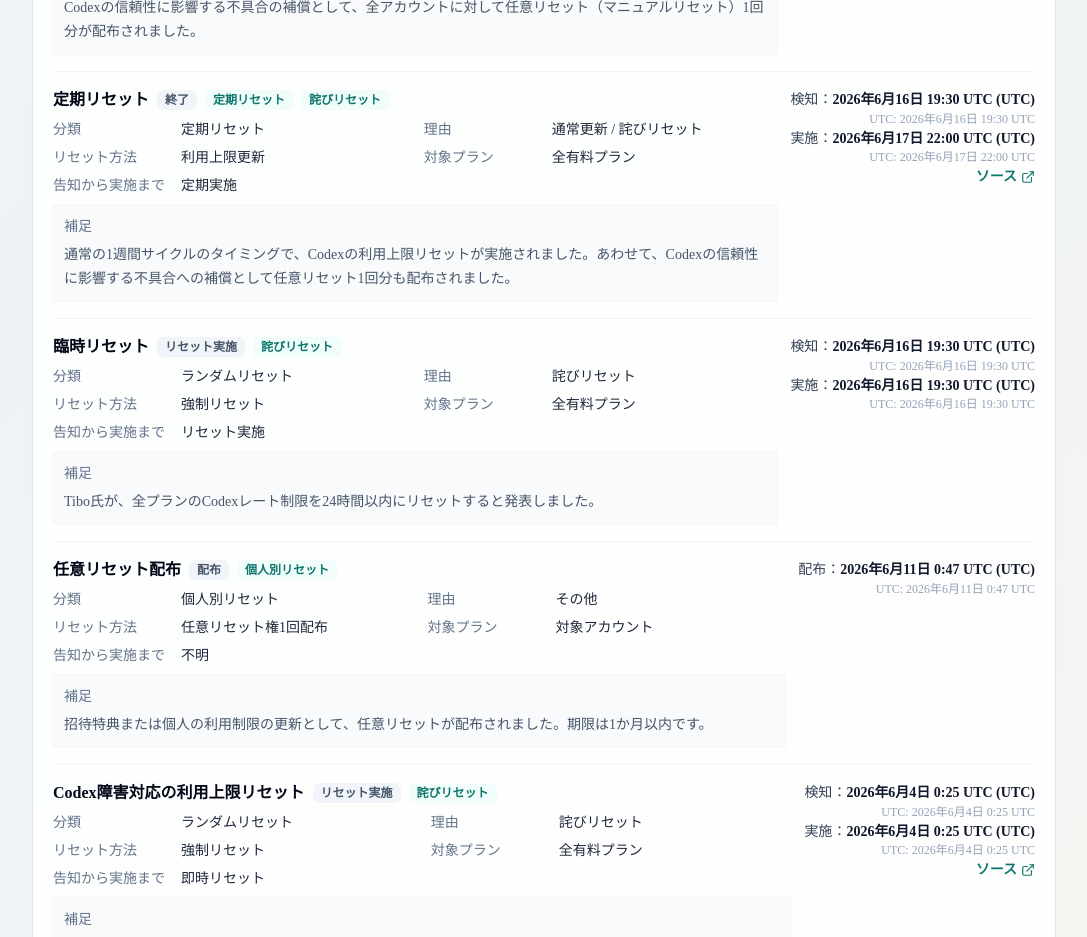
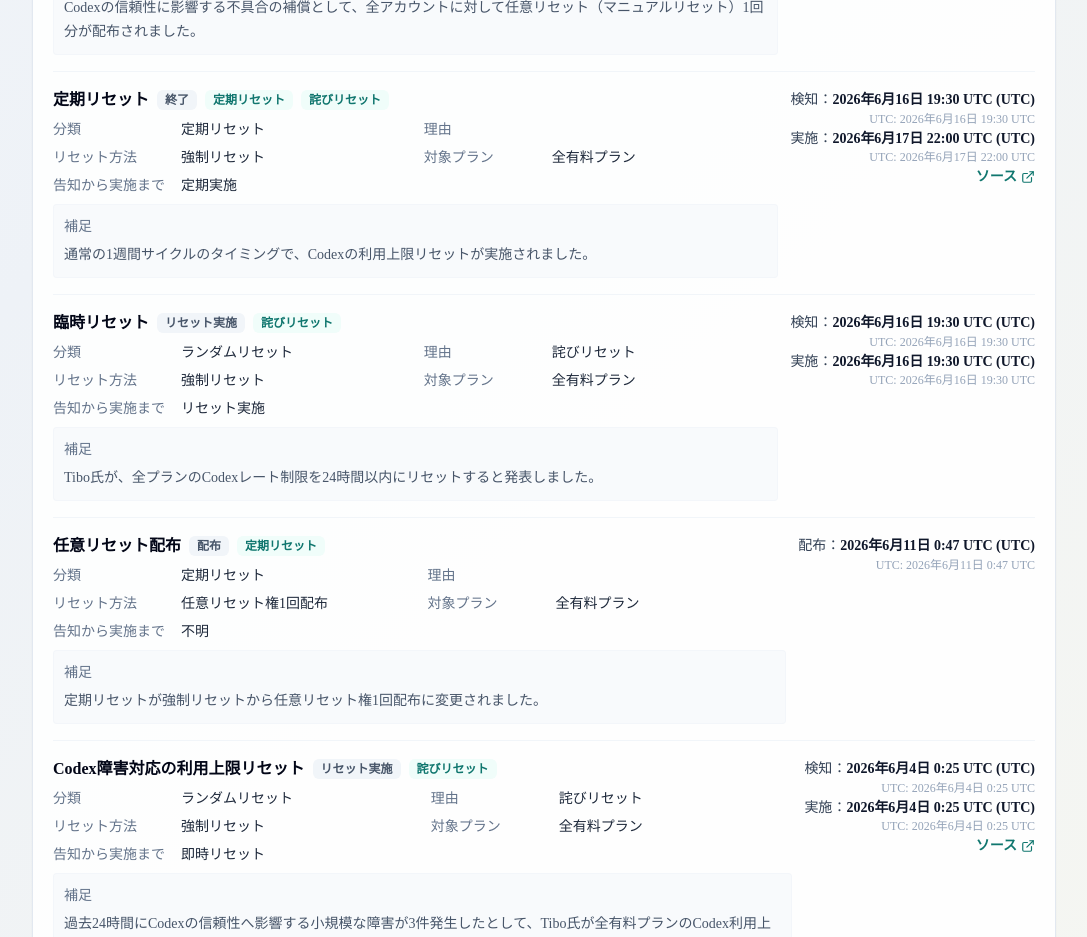
Before and after one commit to gussuri/codex-reset-observatory, a Next.js app: page / in a window 1280 px wide. Shown: the part 2100-3037 px from the top of the page, without its empty margins (96-1183 px from the left). Built offline with nearby package versions, Linux system fonts and the light colour scheme; no server answers.

Commit message:
Tighten reset history values

```diff
--- a/data/resetHistory.ts
+++ b/data/resetHistory.ts
@@ -60,7 +60,7 @@ export const LOCAL_PERSONAL_RESET_HISTORY: RadarViewModel["recentHistory"] = [
   {
     key: "personal-reset-credit-2026-06-11",
     title: "任意リセット配布",
-    resetType: "個人別リセット",
+    resetType: "定期リセット",
     status: "配布",
     date: "2026-06-11T09:47:00+09:00",
     signalAt: "2026-06-11T09:47:00+09:00",
@@ -68,18 +68,18 @@ export const LOCAL_PERSONAL_RESET_HISTORY: RadarViewModel["recentHistory"] = [
     signalLabel: "配布",
     resetLabel: "",
     scopeLabel: "対象",
-    scope: "対象アカウント",
+    scope: "全有料プラン",
     windowLabel: "内容",
     windowLength: "1回分・期限1か月以内",
     source: null,
     summary: "招待特典または個人の利用制限の更新として、任意リセットが配布されました。",
     details: {
-      cycleType: "個人別リセット",
-      reasonType: "その他",
+      cycleType: "定期リセット",
+      reasonType: "",
       resetMethod: "任意リセット権1回配布",
-      scope: "対象アカウント",
+      scope: "全有料プラン",
       noticeToExecution: "不明",
-      note: "招待特典または個人の利用制限の更新として、任意リセットが配布されました。期限は1か月以内です。",
+      note: "定期リセットが強制リセットから任意リセット権1回配布に変更されました。",
     },
   },
 ];
@@ -169,11 +169,11 @@ export const LOCAL_RESET_HISTORY: Array<WindowEventLike> = [
     source_url: "https://x.com/thsottiaux/status/2066956441173323943",
     details: {
       cycleType: "定期リセット",
-      reasonType: "通常更新 / 詫びリセット",
-      resetMethod: "利用上限更新",
+      reasonType: "",
+      resetMethod: "強制リセット",
       scope: "全有料プラン",
       noticeToExecution: "定期実施",
-      note: "通常の1週間サイクルのタイミングで、Codexの利用上限リセットが実施されました。あわせて、Codexの信頼性に影響する不具合への補償として任意リセット1回分も配布されました。",
+      note: "通常の1週間サイクルのタイミングで、Codexの利用上限リセットが実施されました。",
     },
   },
   {
```
